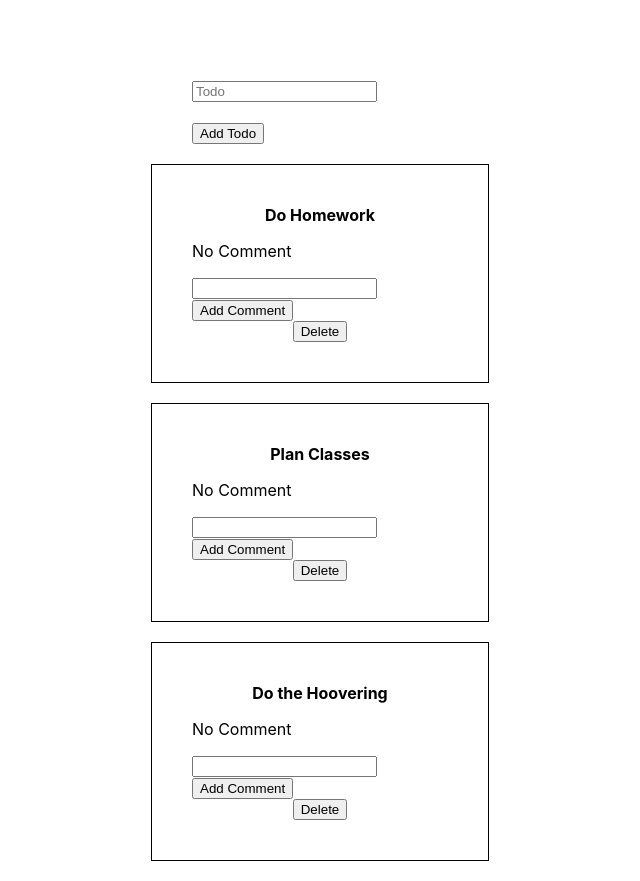
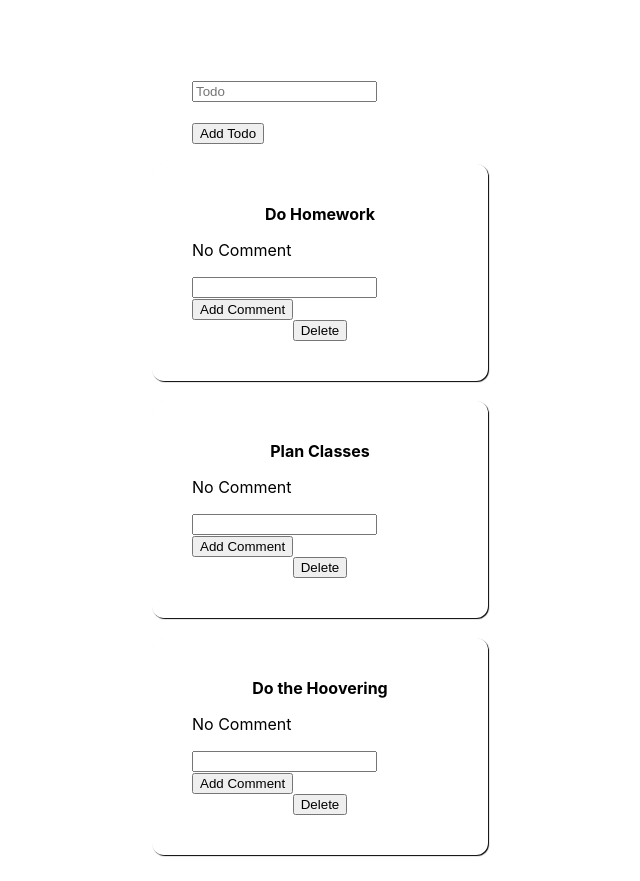
Before and after one commit to Pawson1988/ReactTodoApp, a React (Create React App) app: page / in a window 1280 px wide. Shown: the whole page, without its empty margins (320-960 px from the left). Built offline with nearby package versions, Linux system fonts and the light colour scheme.

Commit message:
playing with comment warning with state

```diff
--- a/src/components/Todos.js
+++ b/src/components/Todos.js
@@ -7,10 +7,11 @@ const StyledDiv = styled.div`
   width: 20%;
   margin: 20px auto;
   margintop: 5rem;
-  border: 1px solid black;
   display: flex;
   flex-direction: column;
   align-items: center;
+  border-radius: 12px;
+  box-shadow: 1px 1px 1px black;
 
   :hover {
     background: lightblue;
--- a/src/components/TodosComments.js
+++ b/src/components/TodosComments.js
@@ -3,20 +3,24 @@ import React, { useState } from "react";
 const TodosComments = () => {
   const [comment, setComment] = useState("No Comment");
   const [inputField, setInputField] = useState("");
+  const [warning, setWarning] = useState("");
 
   function onSubmitComment(e) {
     setComment(e.target.commentInput.value);
     setInputField("");
+    setWarning("");
     e.preventDefault();
   }
 
   function handleChange(e) {
     setInputField(e.target.value);
+    setWarning("This comment will completely override your previous comment");
   }
 
   return (
     <div>
       <p>{comment}</p>
+      <p style={{ color: "red"}}>{warning}</p>
       <form onSubmit={onSubmitComment}>
         <input onChange={handleChange} value={inputField} name="commentInput" type="text"></input>
         <button>Add Comment</button>
```
